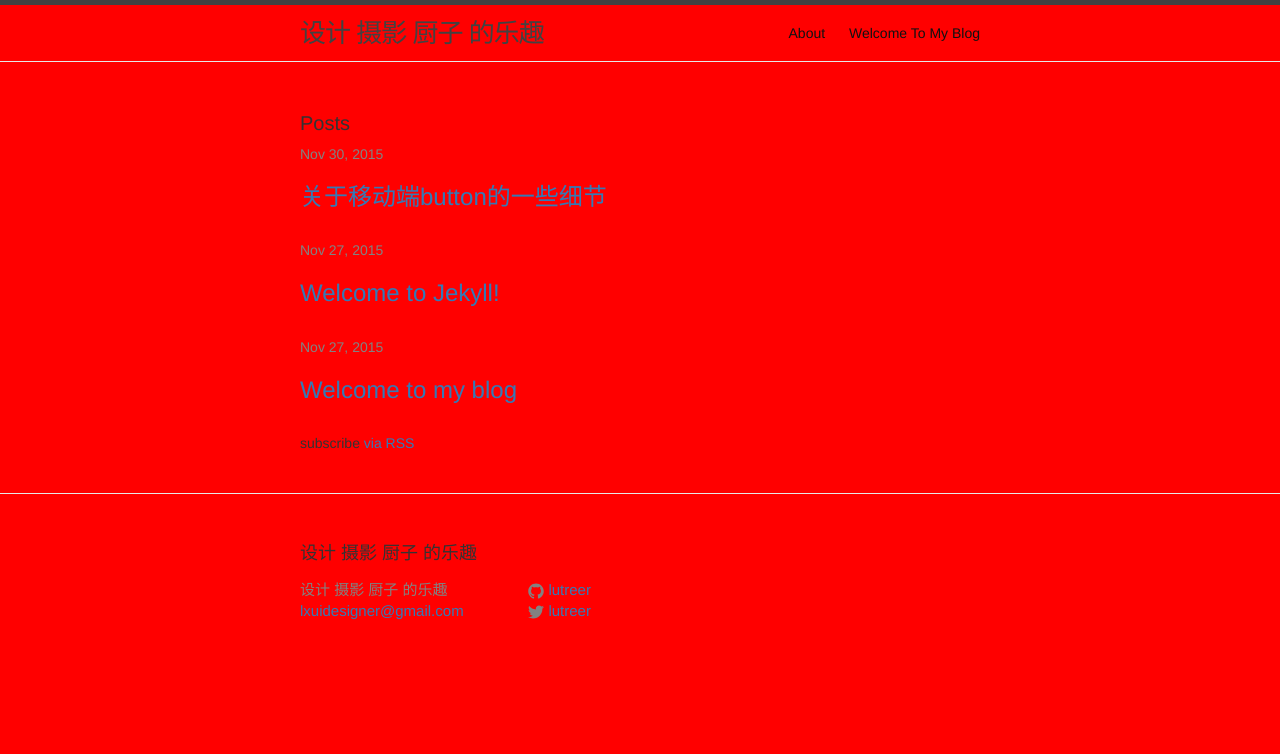
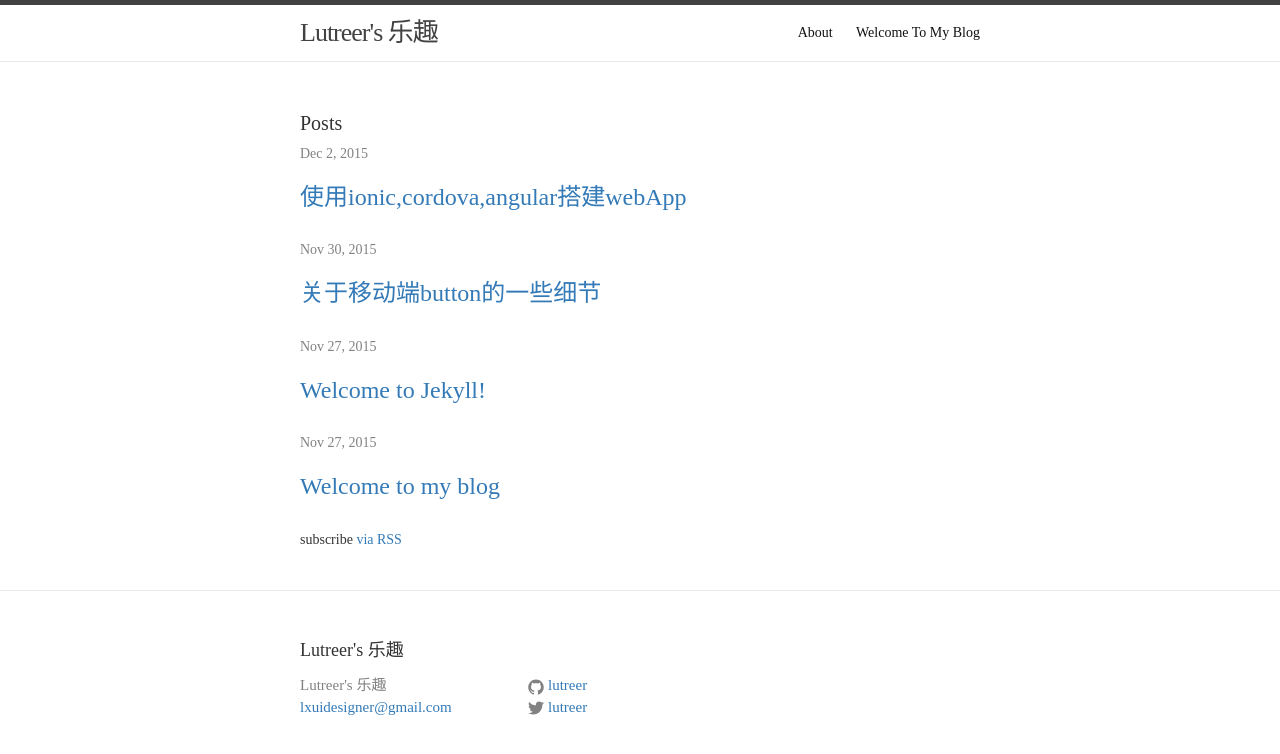
Before and after one commit to Lutreer/blog, a Jekyll site: the page built from index.html, in a window 1280 px wide. Shown: the top 754 px of the page. Built offline with Jekyll 4.4.1, drawn with Linux system fonts in a browser that asks for light colours; nearby versions of some CDN libraries.

Commit message:
new ionic blog

```diff
--- a/_config.yml
+++ b/_config.yml
@@ -6,7 +6,7 @@
 # 'jekyll serve'. If you change this file, please restart the server process.
 
 # Site settings
-title: 设计 摄影 厨子 的乐趣
+title: Lutreer's 乐趣
 email: lxuidesigner@gmail.com
 description: > # 如果你在这里发现了代码，那很有可能是我去体验类人猿的生活了。如果你喜欢你也可以。
 baseurl: "/blog" # the subpath of your site, e.g. /blog
--- a/_sass/_blog-frame.scss
+++ b/_sass/_blog-frame.scss
@@ -1,3 +1,3 @@
 body{
-	background: red !important;
+	font-family: Microsoft Yahei !important;
 }
```
Also changed, not shown: _posts/2015-12-02-ionic-cordova-angular-webApp.MD (added, +18 -0 lines), img/2015/2015-12-02-ionic-cordova-angular-webapp-01.jpg (added).
